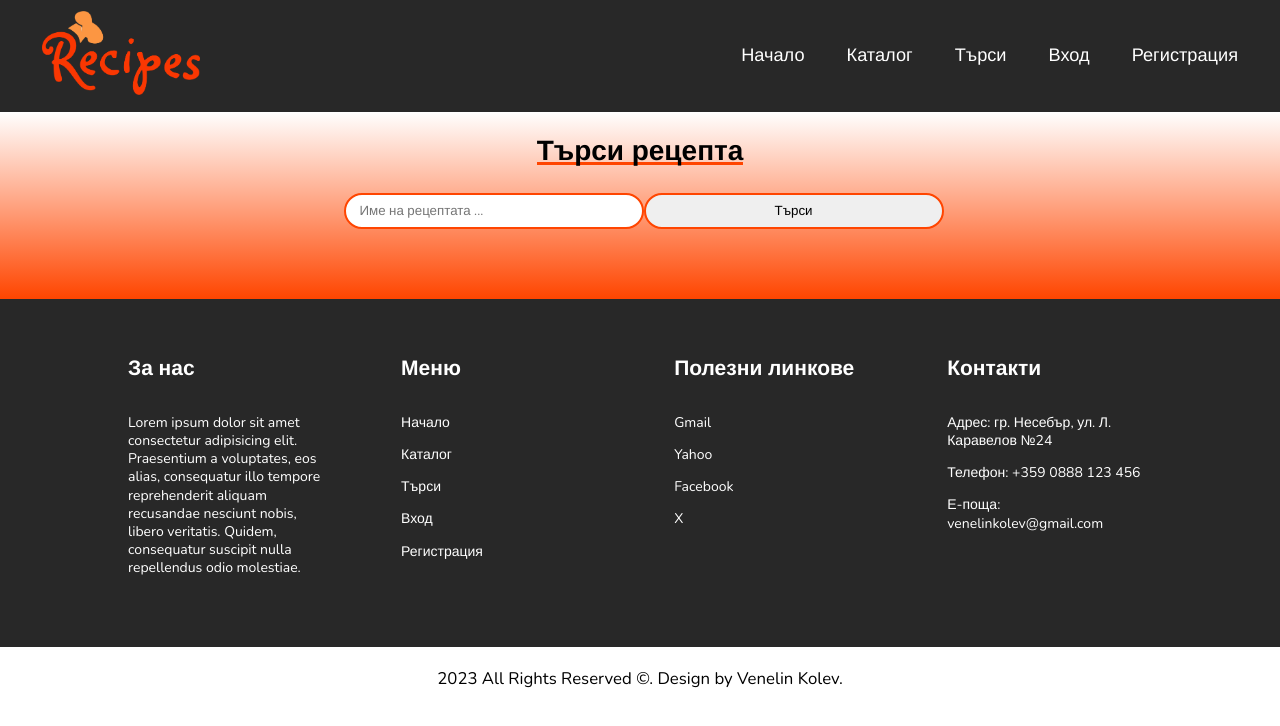
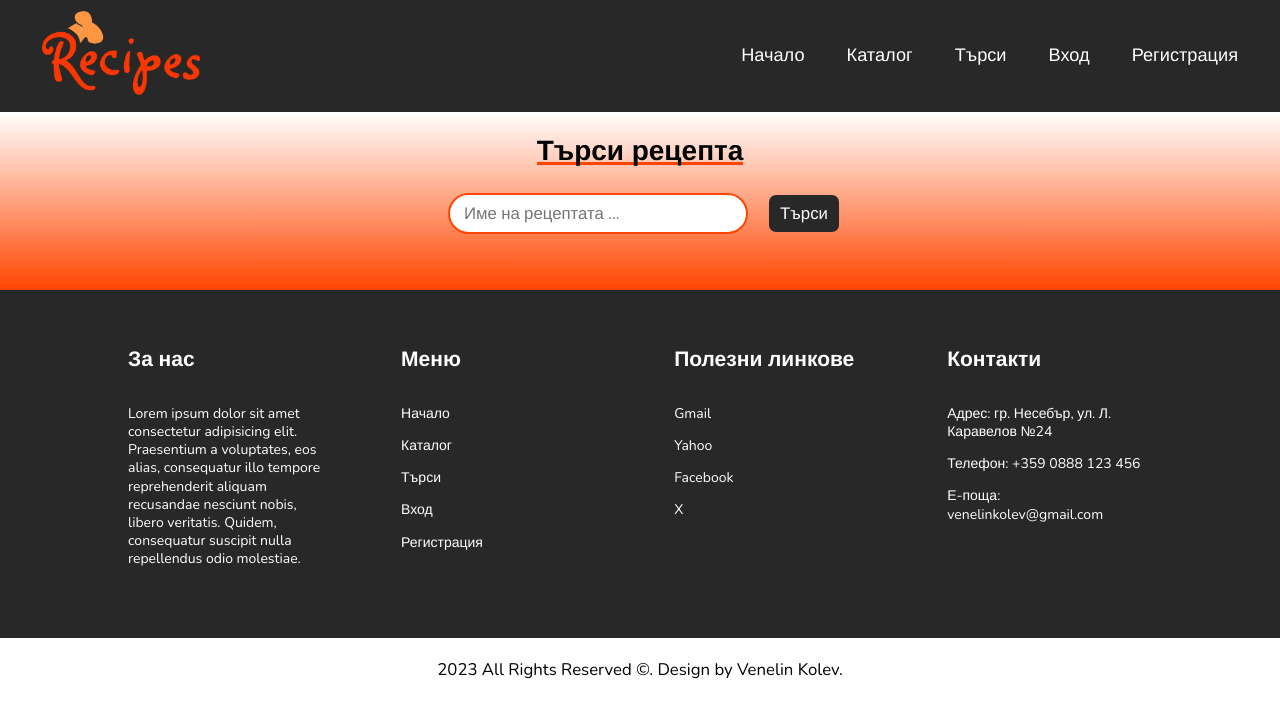
Before and after one commit to venelinkolev/exam-project-reactjs, a React (Vite) app: page /search in a window 1280 px wide. Shown: the top 726 px of the page. Built offline with nearby package versions, Linux system fonts and the light colour scheme.

Commit message:
Search Finish

```diff
--- a/src/components/Search/Search.css
+++ b/src/components/Search/Search.css
@@ -17,19 +17,41 @@
     border-bottom: 3px solid orangered;
 }
 
-.search-field form>input {
+form {
+    display: flex;
+    align-items: center;
+}
+
+
+
+.search-field form #search {
     width: 300px;
     padding: 0.5rem 1rem;
     border: 2px solid orangered;
     border-radius: 2rem;
-    margin-bottom: 1rem;
+    /* margin-bottom: 1rem; */
     font-family: Nunito, "Helvetica Neue", sans-serif;
-    /* font-size: 1.2rem; */
+    font-size: 1.2rem;
 }
 
+.search-field form #searchBtn {
+    margin-left: 1.5rem;
+    padding: 0.5rem 0.8rem;
+    border-radius: 0.5rem;
+    background-color: rgb(40, 40, 40);
+    border: none;
+    color: white;
+    font-family: Nunito, "Helvetica Neue", sans-serif;
+    font-size: 1.2rem;
+}
+
+.search-field form #searchBtn:hover {
+    cursor: pointer;
+    background-color: orangered;
+}
 
 .search-field label {
-    /* display: block; */
+    display: block;
     text-align: start;
     padding-left: 0.5rem;
     font-weight: bold;
@@ -38,7 +60,7 @@
     color: orangered;
 }
 
-.search-field form>input:hover {
+.search-field form #search:hover {
     border: 2px solid orange;
 }
 
--- a/src/components/Search/Search.jsx
+++ b/src/components/Search/Search.jsx
@@ -33,7 +33,7 @@ export default function Search() {
   function fieldChangeHandler(e) {
     // e.preventDefault();
 
-    console.log(e.target.value);
+    // console.log(e.target.value);
     setSearchValue((state) => ({
       ...state,
       char: e.target.value,
@@ -54,7 +54,7 @@ export default function Search() {
               placeholder='Име на рецептата ...'
               onChange={fieldChangeHandler}
             />
-            <input type='submit' value='Търси' />
+            <input id='searchBtn' type='submit' value='Търси' />
           </form>
         </div>
         <div className='search-recipe-card container'>
```
